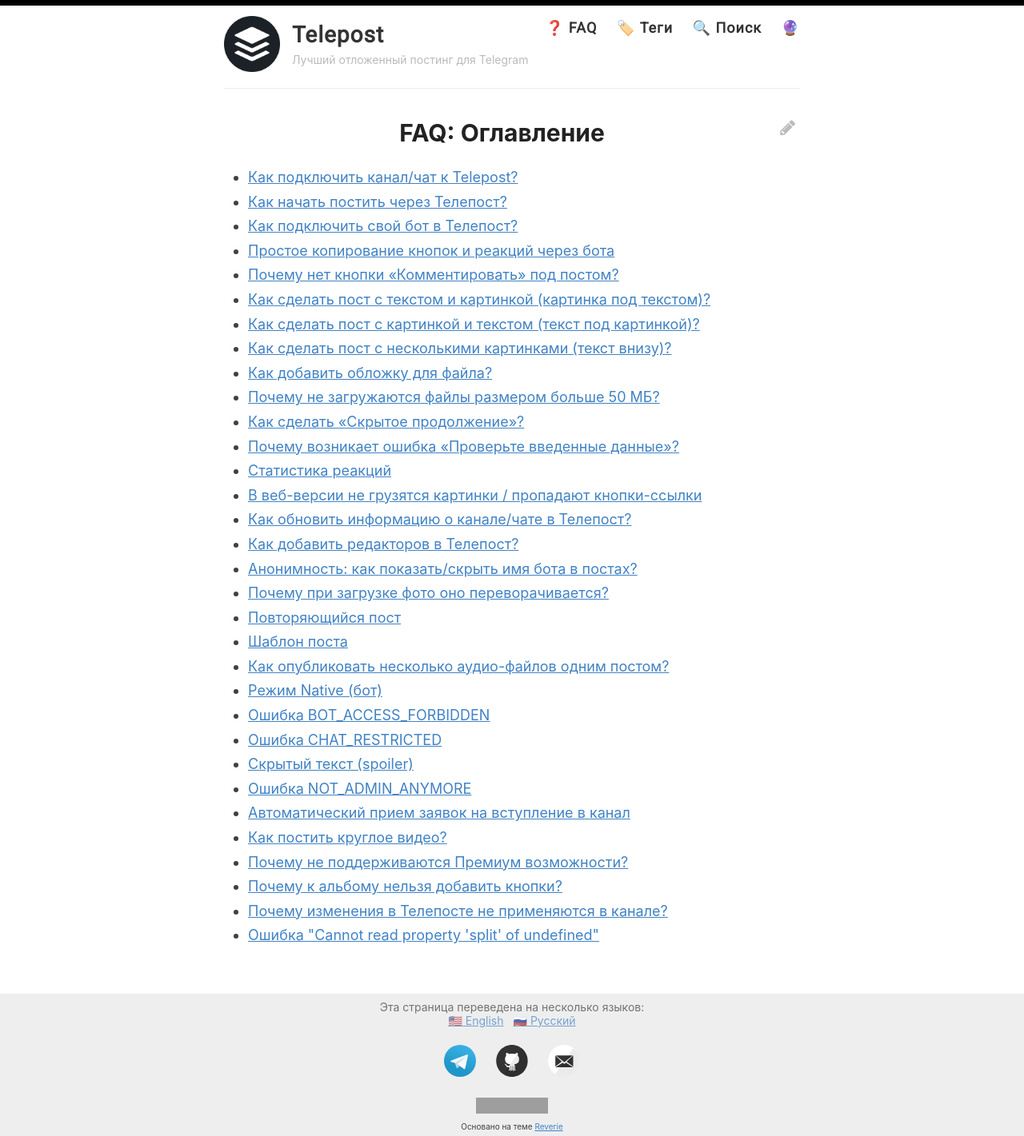
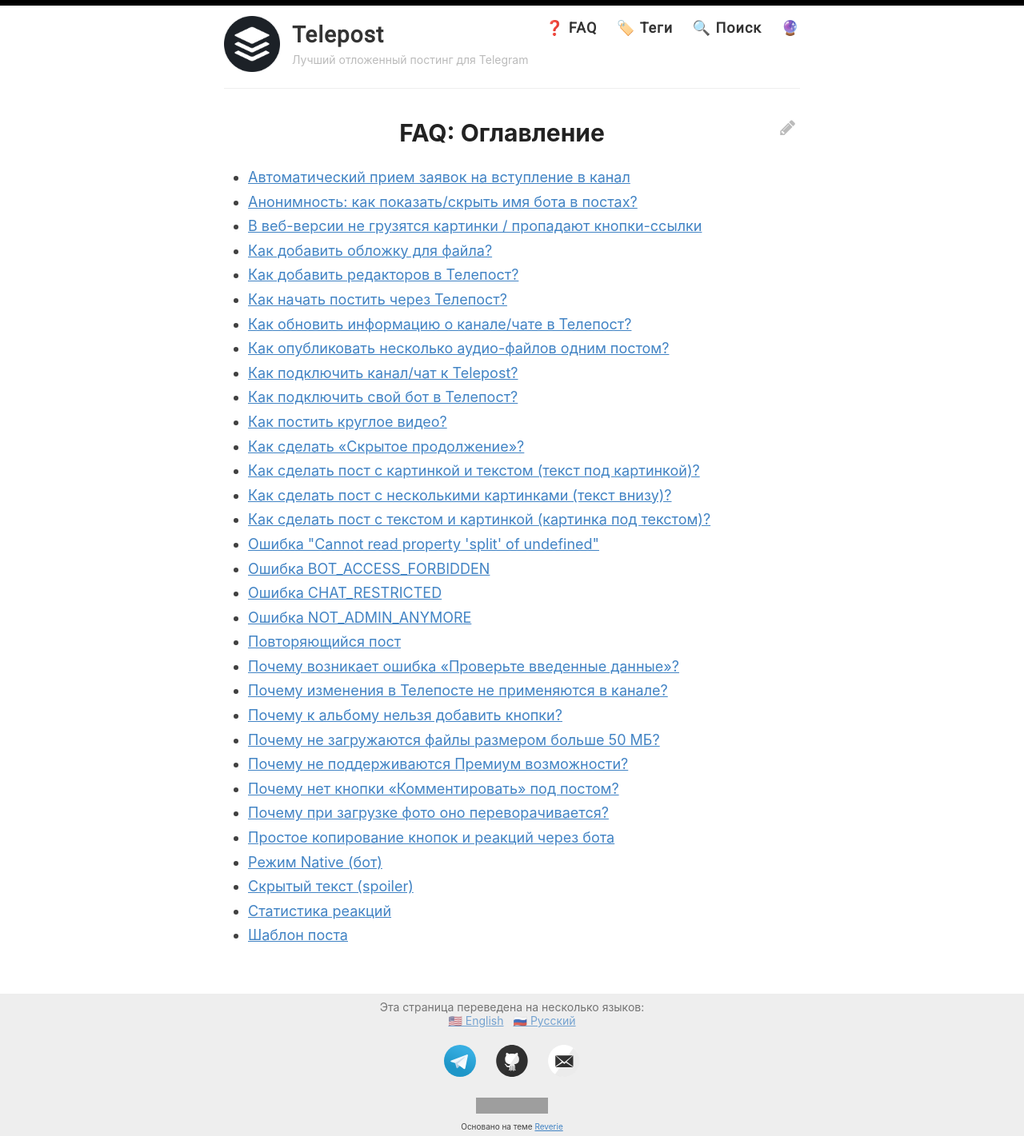
Before and after one commit to Telepost-me/telepost-me.github.io, a Jekyll site: the page built from _pages/faq.md, in a window 1280 px wide. Shown: the whole page at 80% size. Built offline with Jekyll 4.4.1, drawn with Linux system fonts in a browser that asks for light colours; grey boxes are pictures that could not be loaded.

Commit message:
FAQ: список по алфавиту

```diff
--- a/_layouts/faq.html
+++ b/_layouts/faq.html
@@ -7,7 +7,8 @@
   <h1 class="title">{{ page.title }}</h1>
 
   <ul>
-    {% for post in site.posts reversed %}
+    {% assign posts = site.posts | sort: "title" %}
+    {% for post in posts %}
     {% if page.lang == post.lang %}
       <li>
         <a href="{{ post.url }}" title="{{ post.excerpt | remove: '"' }}">{% if post.title != "" %}{{ post.title }}{% else %}{{ post.url | remove: '/' | replace: '-', ' ' | capitalize }}{% endif %}</a>
```
